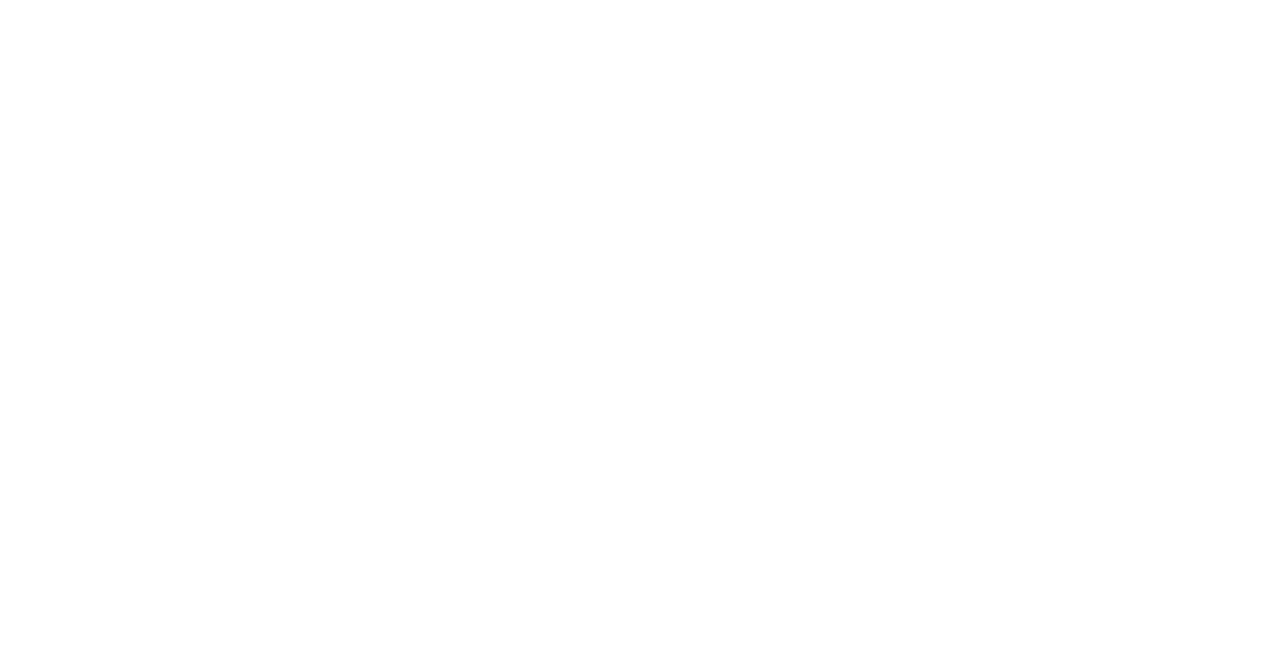
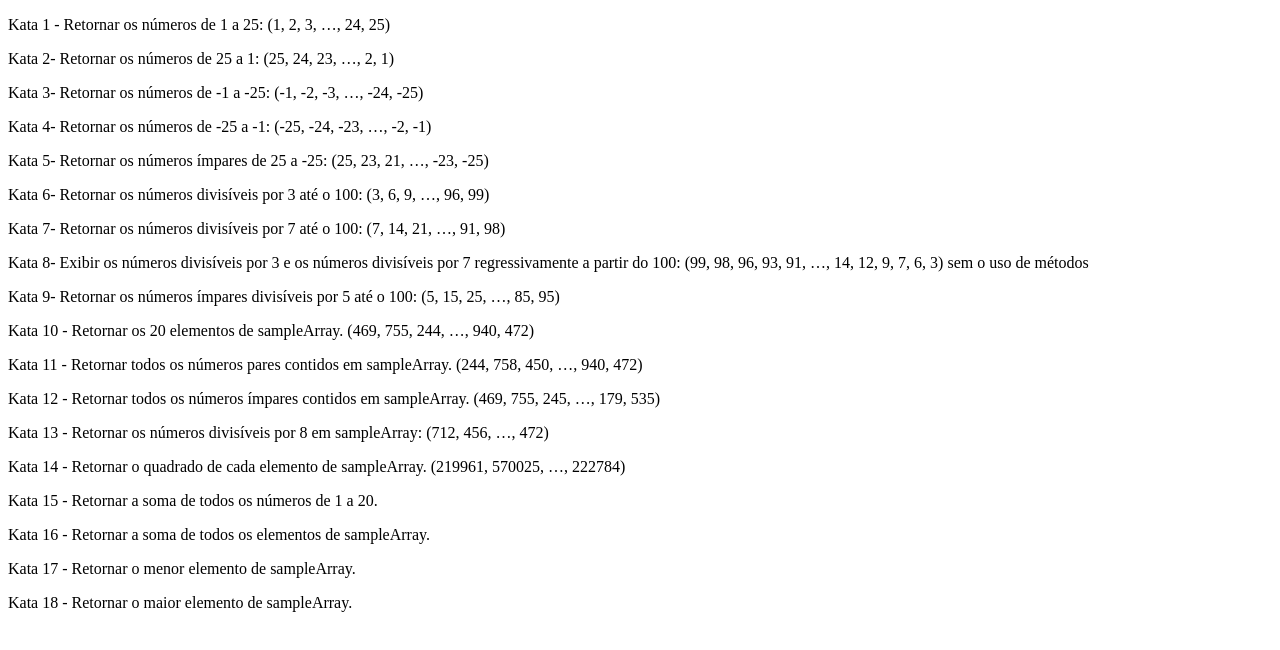
Before and after one commit to Kenzie-Academy-Brasil-Developers/m1-entrega-s3-katas-javascript-3-PONGSU, a plain HTML site: page index.html in a window 1280 px wide. Drawn offline with Linux system fonts and the light colour scheme.

Commit message:
Update index.html

```diff
--- a/index.html
+++ b/index.html
@@ -6,6 +6,35 @@
     <title>JS - Katas 03</title>
 </head>
 <body>
+    <p>Kata 1 - Retornar os números de 1 a 25: (1, 2, 3, …, 24, 25)</p>
+    <p>Kata 2- Retornar os números de 25 a 1: (25, 24, 23, …, 2, 1)</p>
+    <p>Kata 3- Retornar os números de -1 a -25: (-1, -2, -3, …, -24, -25)</p>
+    <p>Kata 4- Retornar os números de -25 a -1: (-25, -24, -23, …, -2, -1)</p>
+    <p>Kata 5- Retornar os números ímpares de 25 a -25: (25, 23, 21, …, -23, -25)</p>
+    <p>Kata 6- Retornar os números divisíveis por 3 até o 100: (3, 6, 9, …, 96, 99)</p>
+    <p>Kata 7- Retornar os números divisíveis por 7 até o 100: (7, 14, 21, …, 91, 98)</p>
+    <p>
+      Kata 8- Exibir os números divisíveis por 3 e os números divisíveis por 7 regressivamente a
+      partir do 100: (99, 98, 96, 93, 91, …, 14, 12, 9, 7, 6, 3) sem o uso de métodos
+    </p>
+    <p>Kata 9- Retornar os números ímpares divisíveis por 5 até o 100: (5, 15, 25, …, 85, 95)</p>
+    <p>Kata 10 - Retornar os 20 elementos de sampleArray. (469, 755, 244, …, 940, 472)</p>
+    <p>
+      Kata 11 - Retornar todos os números pares contidos em sampleArray. (244, 758, 450, …, 940,
+      472)
+    </p>
+    <p>
+      Kata 12 - Retornar todos os números ímpares contidos em sampleArray. (469, 755, 245, …, 179,
+      535)
+    </p>
+    <p>Kata 13 - Retornar os números divisíveis por 8 em sampleArray: (712, 456, …, 472)</p>
+    <p>
+      Kata 14 - Retornar o quadrado de cada elemento de sampleArray. (219961, 570025, …, 222784)
+    </p>
+    <p>Kata 15 - Retornar a soma de todos os números de 1 a 20.</p>
+    <p>Kata 16 - Retornar a soma de todos os elementos de sampleArray.</p>
+    <p>Kata 17 - Retornar o menor elemento de sampleArray.</p>
+    <p>Kata 18 - Retornar o maior elemento de sampleArray.</p>
     <script src="katas3.js"></script>
 </body>
 </html>
```
